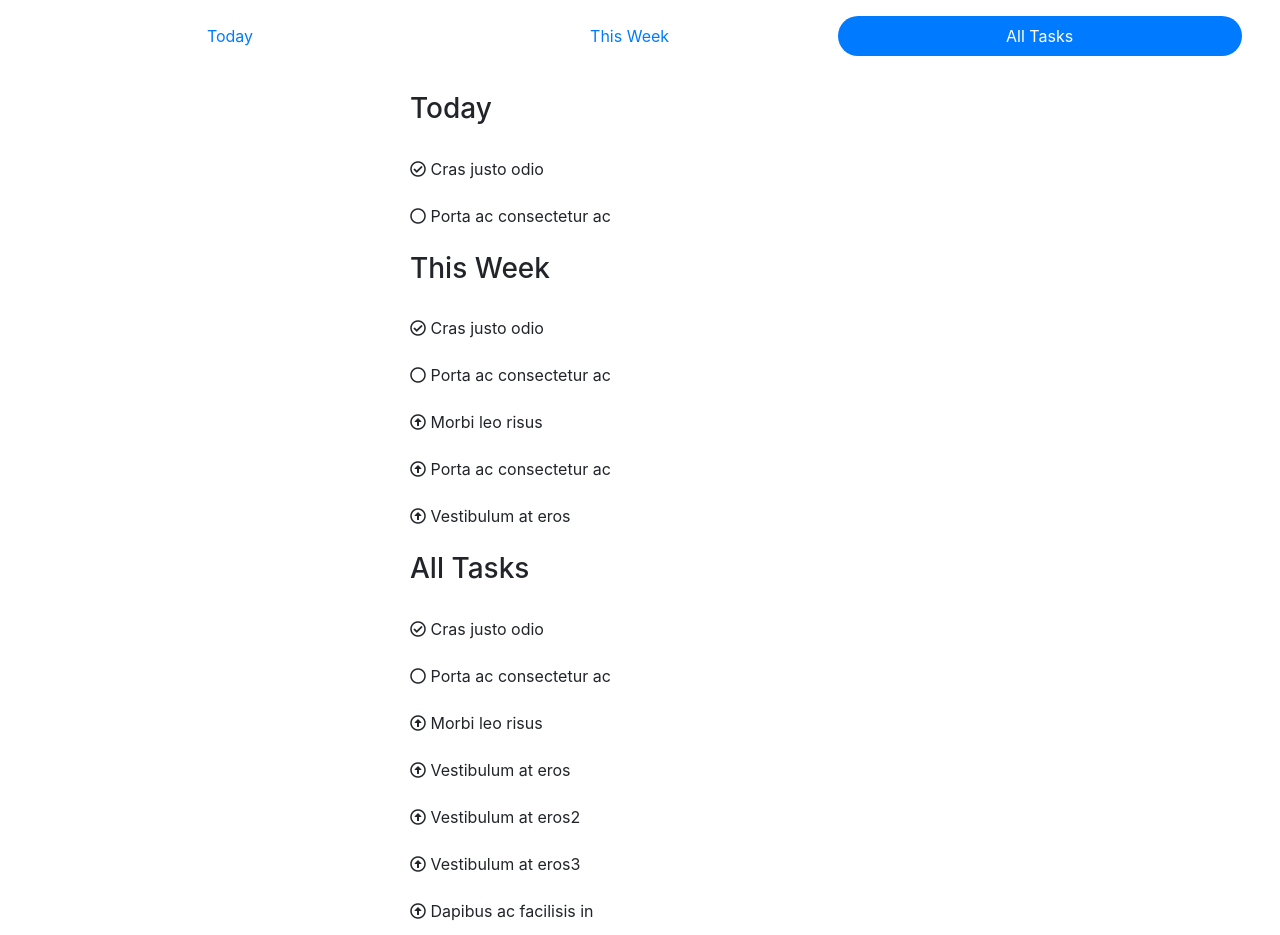
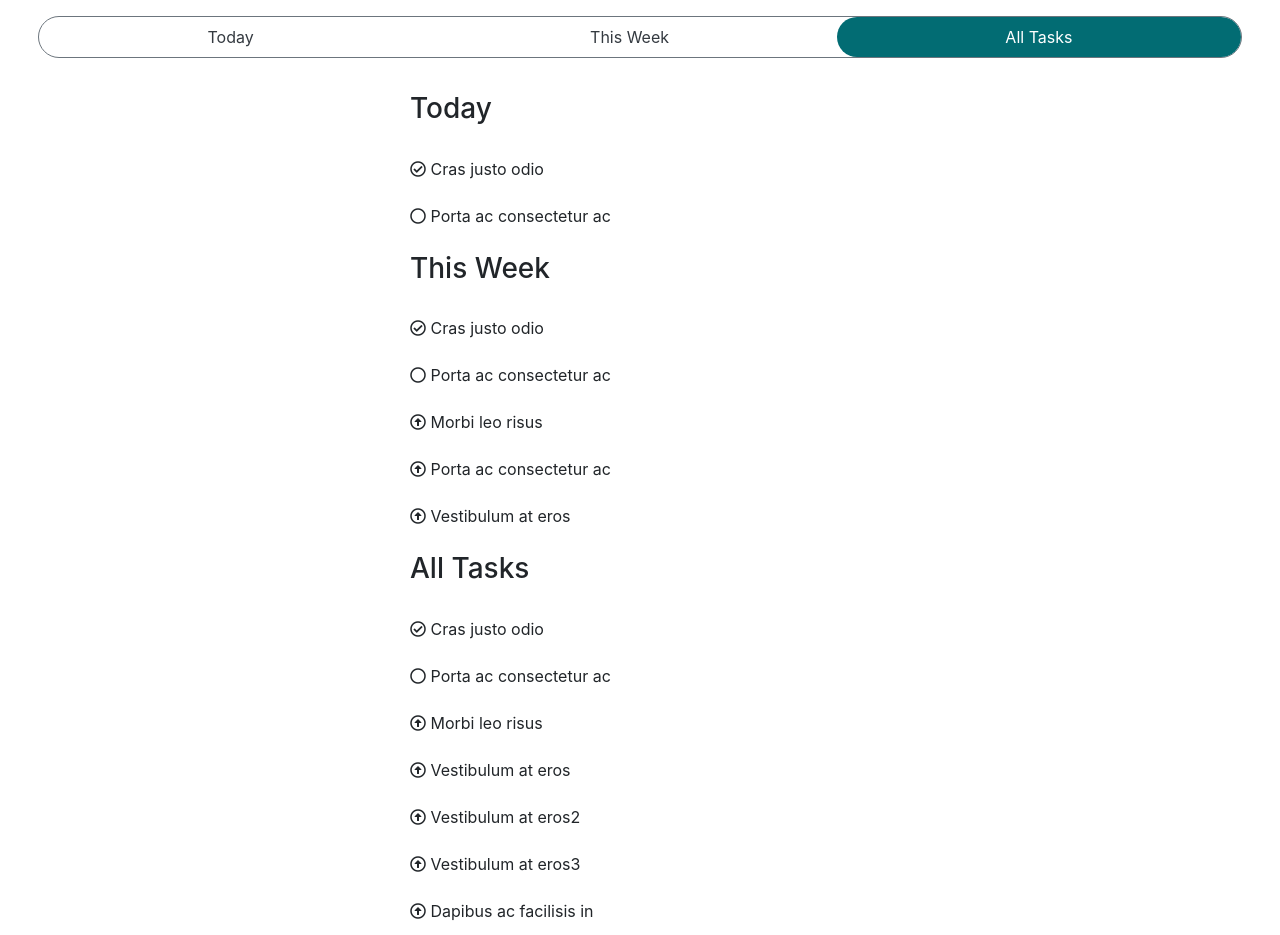
Before and after one commit to morrowdavidson/todo-list, a website built with webpack: page dist/index.html in a window 1280 px wide. Built offline with nearby package versions, Linux system fonts and the light colour scheme.

Commit message:
Style nav

```diff
--- a/src/scss/app.scss
+++ b/src/scss/app.scss
@@ -15,19 +15,23 @@
 // @import "~bootstrap/scss/code";
 // @import "~bootstrap/scss/grid";
 
+
 body {
     position: relative;
 };
 
 .nav-pills .nav-link {
     border-radius: 1.5rem;
+    color: $dark;
 };
 
 nav {
     background-color: white;
-    padding-top: 2vh;
-    padding-right: 3vw;
-    padding-left: 3vw;
+    margin-top: 2vh;
+    margin-right: 3vw;
+    margin-left: 3vw;
+    border-radius: 1.5rem;
+    border: 1px solid $secondary;
 
 };
 
@@ -35,8 +39,20 @@ nav {
     width: 500px;
     padding-top: 10vh;
     margin: auto;
-}
+};
 
 .list-group-item{
     border:none;
-}
+};
+
+#today-nav.active{
+    background: #E674A2;
+};
+
+#this-week-nav.active{
+    background: #49AD9A;
+};
+
+#all-tasks-nav.active{
+    background: #026C73;
+};
```
Also changed, not shown: dist/index.html, 1 other file.
